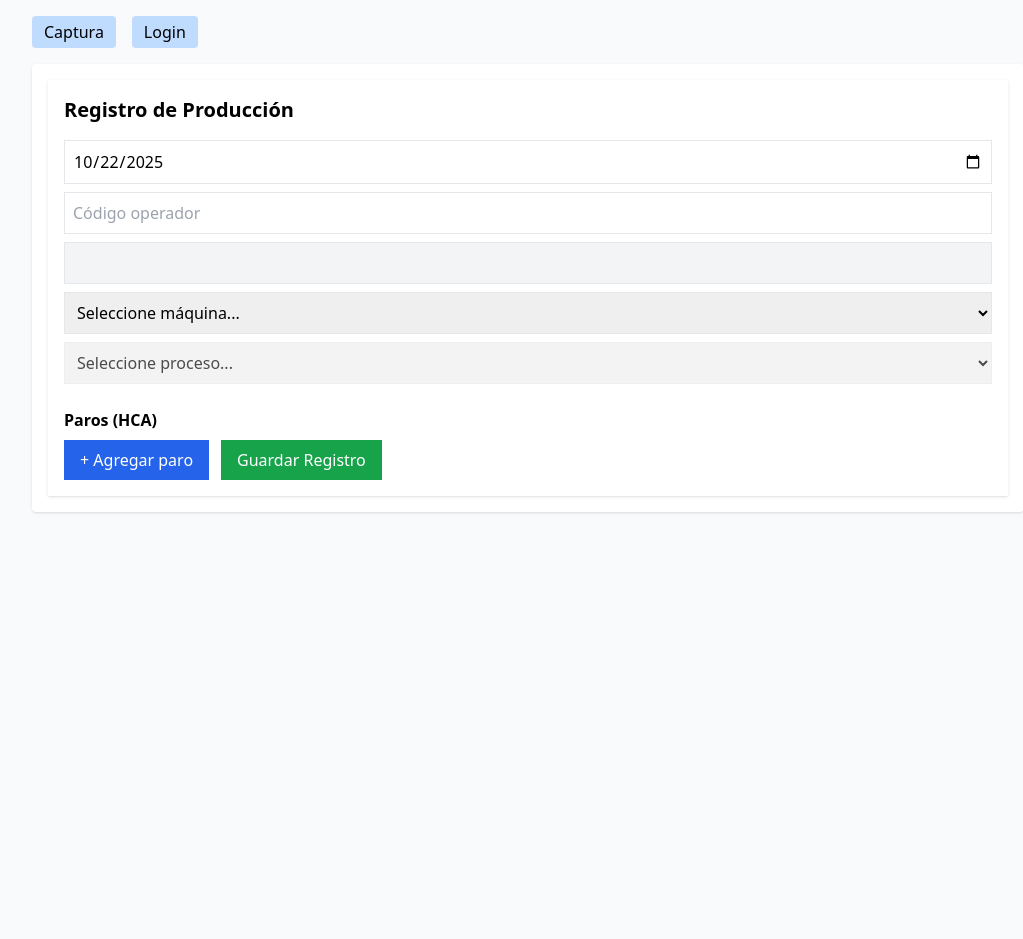
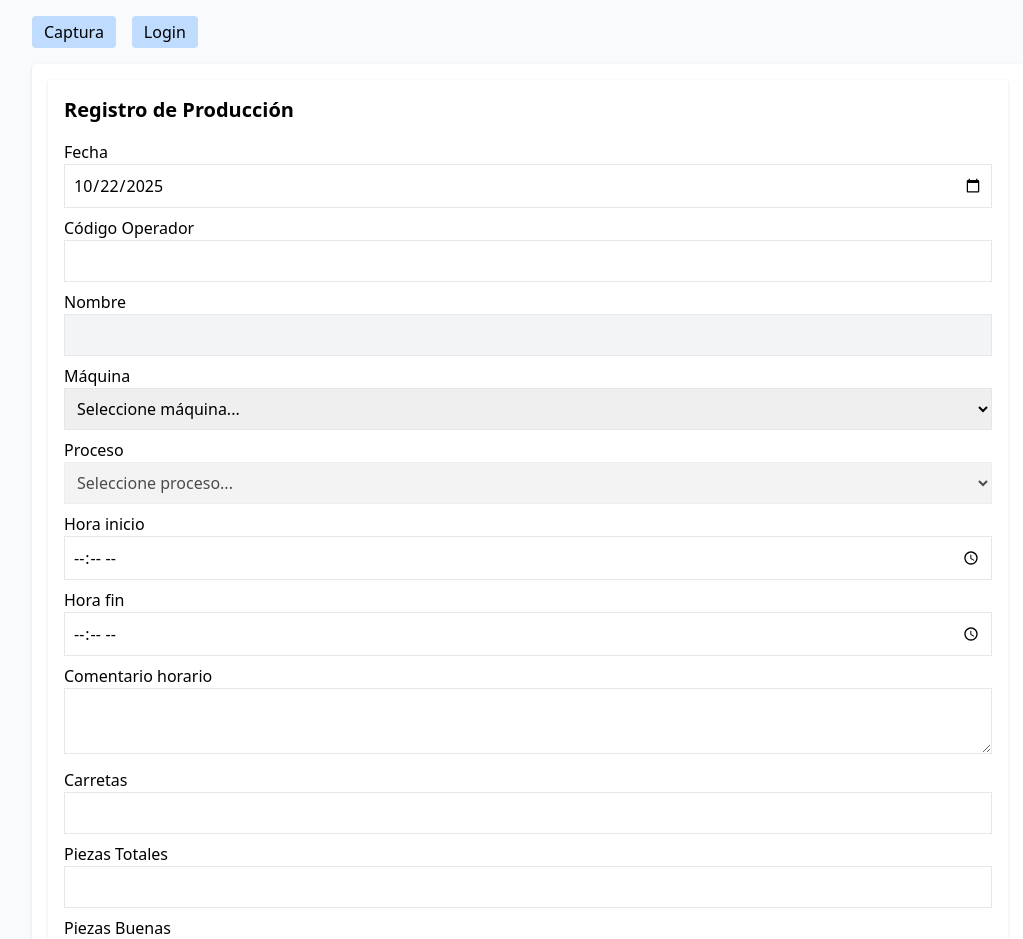
Before and after one commit to TransmetalAG/OEE-APP-SERVER, a React (Vite) app: page / in a window 1280 px wide. Shown: the top 939 px of the page, without its empty margins (112-1135 px from the left). Before the commit the page ends 800 px from the top, so only its background shows below. Built offline with nearby package versions, Linux system fonts and the light colour scheme.

Commit message:
Update Captura.jsx

```diff
--- a/src/components/Captura.jsx
+++ b/src/components/Captura.jsx
@@ -43,9 +43,9 @@
     });
   };
 
-  /* =========================
+  /* ======================
      PAROS HCA
-     ========================= */
+  ====================== */
 
   const agregarParo = () => {
     setForm({
@@ -144,41 +144,21 @@
     });
   };
 
-  const sincronizarPendientes = async () => {
-    const guardados =
-      JSON.parse(localStorage.getItem("capturasPendientes")) || [];
-    if (guardados.length === 0) return;
-
-    for (const registro of guardados) {
-      await supabase.from("registros").insert([registro]);
-    }
-
-    localStorage.removeItem("capturasPendientes");
-    setPendientes([]);
-    alert("✅ Registros sincronizados");
-  };
-
   return (
     <div className="p-4 bg-white shadow">
       <h2 className="text-xl font-bold mb-4">Registro de Producción</h2>
 
-      {pendientes.length > 0 && (
-        <div className="bg-yellow-100 p-2 mb-4">
-          ⚠️ Hay registros pendientes
-          <button
-            onClick={sincronizarPendientes}
-            className="ml-3 bg-yellow-600 text-white px-3 py-1"
-          >
-            Sincronizar
-          </button>
-        </div>
-      )}
+      {/* === DATOS GENERALES === */}
+      <label>Fecha</label>
+      <input type="date" name="fecha" value={form.fecha} onChange={handleChange} className="border p-2 w-full mb-2" />
 
-      {/* === DATOS GENERALES === */}
-      <input type="date" name="fecha" value={form.fecha} onChange={handleChange} className="border p-2 w-full mb-2" />
-      <input type="text" placeholder="Código operador" value={form.codigo} onChange={handleCodigo} className="border p-2 w-full mb-2" />
+      <label>Código Operador</label>
+      <input type="text" value={form.codigo} onChange={handleCodigo} className="border p-2 w-full mb-2" />
+
+      <label>Nombre</label>
       <input type="text" value={form.nombre} disabled className="border p-2 w-full mb-2 bg-gray-100" />
 
+      <label>Máquina</label>
       <select
         value={form.maquina}
         onChange={(e) => setForm({ ...form, maquina: e.target.value, proceso: "" })}
@@ -190,6 +170,7 @@
         ))}
       </select>
 
+      <label>Proceso</label>
       <select
         value={form.proceso}
         onChange={handleChange}
@@ -203,8 +184,29 @@
         ))}
       </select>
 
+      <label>Hora inicio</label>
+      <input type="time" name="inicio" value={form.inicio} onChange={handleChange} className="border p-2 w-full mb-2" />
+
+      <label>Hora fin</label>
+      <input type="time" name="fin" value={form.fin} onChange={handleChange} className="border p-2 w-full mb-2" />
+
+      <label>Comentario horario</label>
+      <textarea name="comentario_hora" value={form.comentario_hora} onChange={handleChange} className="border p-2 w-full mb-2" />
+
+      <label>Carretas</label>
+      <input type="number" name="carretas" value={form.carretas} onChange={handleChange} className="border p-2 w-full mb-2" />
+
+      <label>Piezas Totales</label>
+      <input type="number" name="piezastotales" value={form.piezastotales} onChange={handleChange} className="border p-2 w-full mb-2" />
+
+      <label>Piezas Buenas</label>
+      <input type="number" name="piezasbuenas" value={form.piezasbuenas} onChange={handleChange} className="border p-2 w-full mb-2" />
+
+      <label>Comentario producción</label>
+      <textarea name="comentario_calidad" value={form.comentario_calidad} onChange={handleChange} className="border p-2 w-full mb-4" />
+
       {/* === PAROS HCA === */}
-      <h3 className="font-semibold mt-4 mb-2">Paros (HCA)</h3>
+      <h3 className="font-semibold mb-2">Paros (HCA)</h3>
 
       {form.paros.map((p, i) => (
         <div key={i} className="border p-3 mb-3">
@@ -245,10 +247,7 @@
             className="border p-2 w-32 mb-2"
           />
 
-          <button
-            onClick={() => eliminarParo(i)}
-            className="bg-red-600 text-white px-3 py-1"
-          >
+          <button onClick={() => eliminarParo(i)} className="bg-red-600 text-white px-3 py-1">
             Eliminar paro
           </button>
         </div>
```
